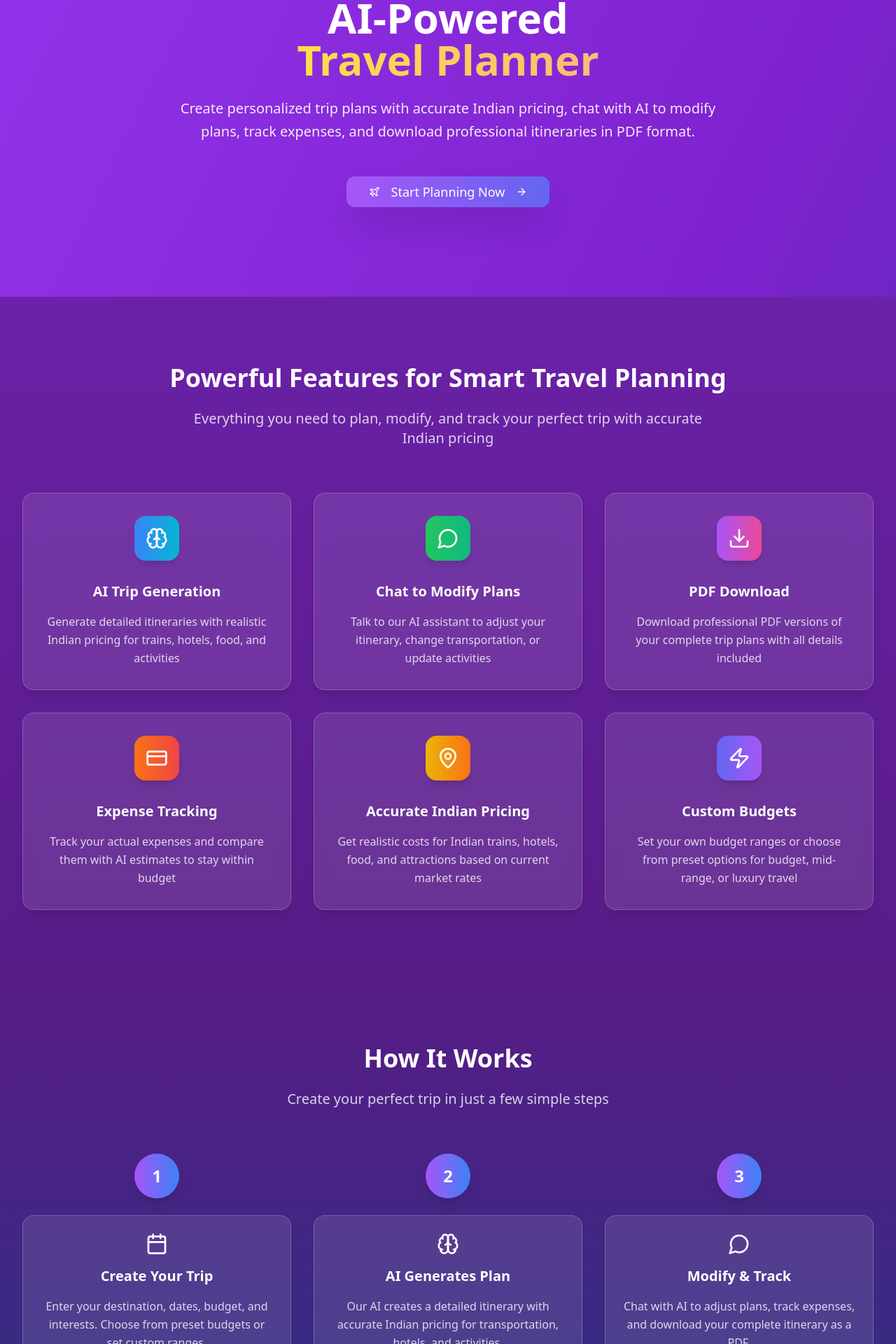
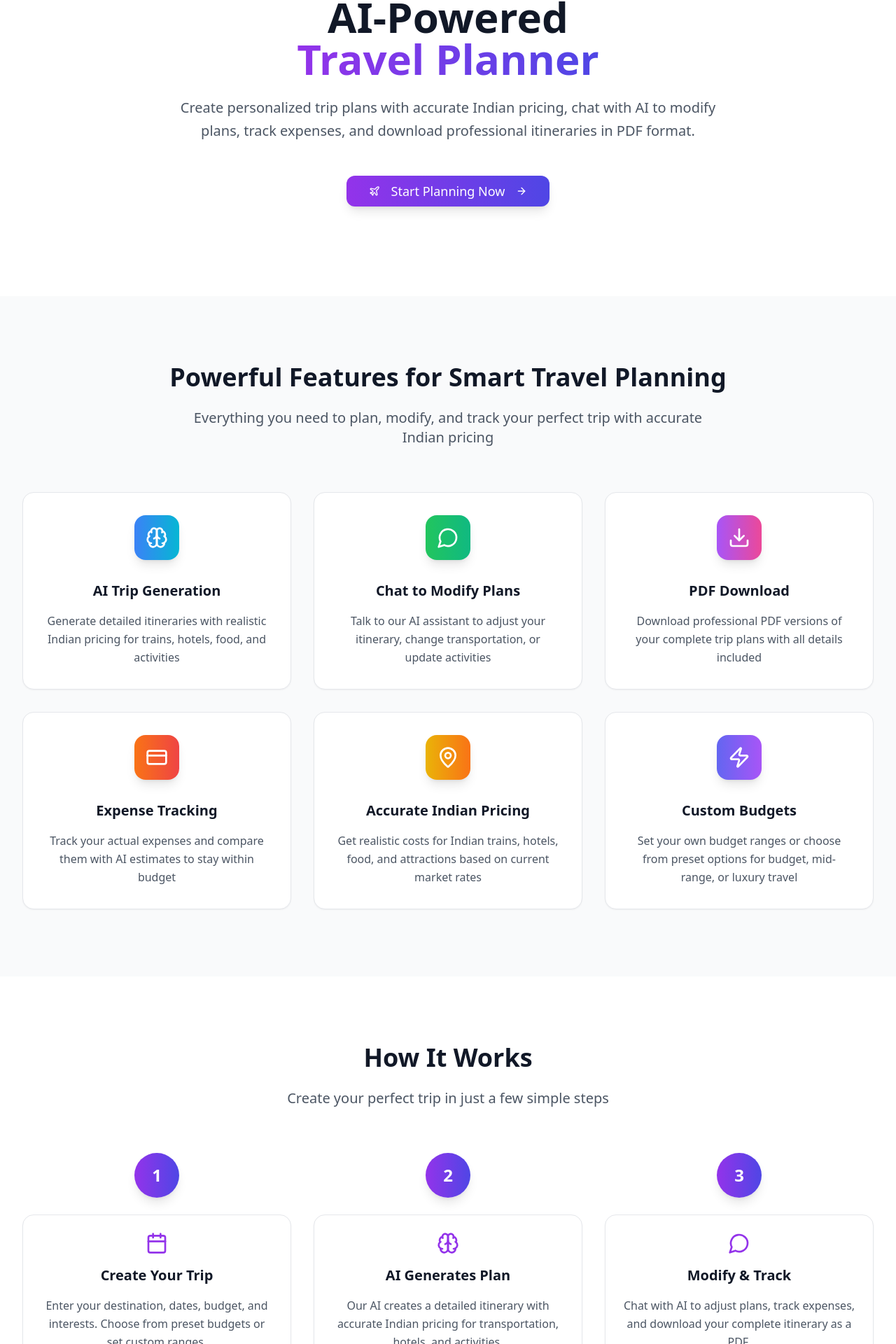
Before and after one commit to PatelShiv10/Trip-Planner, a React (Vite) app: page / in a window 1280 px wide. Shown: the part 150-2070 px from the top of the page at 70% size. Built offline with nearby package versions, Linux system fonts and the light colour scheme.

Commit message:
Refactor landing page theme
Update landing page to use a white background and apply the existing gradient theme to the navbar and other relevant components.

```diff
--- a/src/pages/Index.tsx
+++ b/src/pages/Index.tsx
@@ -7,9 +7,9 @@ import { Plane, MapPin, Calendar, Users, Brain, Shield, Globe, Star, ArrowRight,
 
 const Index = () => {
   return (
-    <div className="min-h-screen bg-gradient-to-br from-purple-600 via-purple-700 to-indigo-800">
+    <div className="min-h-screen bg-white">
       {/* Navigation */}
-      <nav className="relative z-10 bg-white/10 backdrop-blur-md border-b border-white/20">
+      <nav className="relative z-10 bg-gradient-to-r from-purple-600 via-purple-700 to-indigo-800 shadow-lg">
         <div className="max-w-7xl mx-auto px-4 sm:px-6 lg:px-8">
           <div className="flex justify-between items-center h-16">
             <div className="flex items-center space-x-3">
@@ -28,24 +28,24 @@ const Index = () => {
       </nav>
 
       {/* Hero Section */}
-      <div className="relative overflow-hidden">
+      <div className="relative overflow-hidden bg-white">
         <div className="relative max-w-7xl mx-auto px-4 sm:px-6 lg:px-8 pt-20 pb-16">
           <div className="text-center">
-            <h1 className="text-5xl md:text-6xl font-bold text-white mb-6 leading-tight">
+            <h1 className="text-5xl md:text-6xl font-bold text-gray-900 mb-6 leading-tight">
               AI-Powered
               <br />
-              <span className="bg-gradient-to-r from-yellow-300 to-orange-300 bg-clip-text text-transparent">
+              <span className="bg-gradient-to-r from-purple-600 to-indigo-600 bg-clip-text text-transparent">
                 Travel Planner
               </span>
             </h1>
 
-            <p className="text-xl text-white/90 mb-12 max-w-3xl mx-auto leading-relaxed">
+            <p className="text-xl text-gray-600 mb-12 max-w-3xl mx-auto leading-relaxed">
               Create personalized trip plans with accurate Indian pricing, chat with AI to modify plans, track expenses, and download professional itineraries in PDF format.
             </p>
 
             <div className="flex flex-col sm:flex-row gap-4 justify-center items-center mb-16">
               <Link to="/auth">
-                <Button size="lg" className="bg-gradient-to-r from-purple-500 to-indigo-500 hover:from-purple-600 hover:to-indigo-600 text-white px-8 py-4 text-lg rounded-xl shadow-2xl transition-all duration-200 hover:shadow-3xl">
+                <Button size="lg" className="bg-gradient-to-r from-purple-600 to-indigo-600 hover:from-purple-700 hover:to-indigo-700 text-white px-8 py-4 text-lg rounded-xl shadow-lg transition-all duration-200 hover:shadow-xl">
                   <Plane className="mr-2 h-5 w-5" />
                   Start Planning Now
                   <ArrowRight className="ml-2 h-5 w-5" />
@@ -57,13 +57,13 @@ const Index = () => {
       </div>
 
       {/* Features Section */}
-      <div className="relative bg-gradient-to-b from-purple-800 to-purple-900 py-24">
+      <div className="relative bg-gray-50 py-24">
         <div className="max-w-7xl mx-auto px-4 sm:px-6 lg:px-8">
           <div className="text-center mb-16">
-            <h2 className="text-4xl font-bold text-white mb-6">
+            <h2 className="text-4xl font-bold text-gray-900 mb-6">
               Powerful Features for Smart Travel Planning
             </h2>
-            <p className="text-xl text-white/80 max-w-3xl mx-auto">
+            <p className="text-xl text-gray-600 max-w-3xl mx-auto">
               Everything you need to plan, modify, and track your perfect trip with accurate Indian pricing
             </p>
           </div>
@@ -107,14 +107,14 @@ const Index = () => {
                 color: "from-indigo-500 to-purple-500"
               }
             ].map((feature, idx) => (
-              <Card key={idx} className="bg-white/10 backdrop-blur-md border-white/20 hover:bg-white/20 transition-all duration-300 rounded-2xl shadow-lg hover:shadow-2xl">
+              <Card key={idx} className="bg-white border border-gray-200 hover:shadow-lg transition-all duration-300 rounded-2xl">
                 <CardContent className="p-8">
                   <div className="text-center">
                     <div className={`p-4 bg-gradient-to-r ${feature.color} rounded-2xl inline-block mb-6 shadow-lg`}>
                       <feature.icon className="h-8 w-8 text-white" />
                     </div>
-                    <h3 className="text-xl font-bold text-white mb-4">{feature.title}</h3>
-                    <p className="text-white/80 leading-relaxed">{feature.description}</p>
+                    <h3 className="text-xl font-bold text-gray-900 mb-4">{feature.title}</h3>
+                    <p className="text-gray-600 leading-relaxed">{feature.description}</p>
                   </div>
                 </CardContent>
               </Card>
@@ -124,13 +124,13 @@ const Index = () => {
       </div>
 
       {/* How It Works Section */}
-      <div className="relative bg-gradient-to-b from-purple-900 to-indigo-900 py-24">
+      <div className="relative bg-white py-24">
         <div className="max-w-7xl mx-auto px-4 sm:px-6 lg:px-8">
           <div className="text-center mb-16">
-            <h2 className="text-4xl font-bold text-white mb-6">
+            <h2 className="text-4xl font-bold text-gray-900 mb-6">
               How It Works
             </h2>
-            <p className="text-xl text-white/80 max-w-2xl mx-auto">
+            <p className="text-xl text-gray-600 max-w-2xl mx-auto">
               Create your perfect trip in just a few simple steps
             </p>
           </div>
@@ -157,13 +157,13 @@ const Index = () => {
               }
             ].map((step, idx) => (
               <div key={idx} className="text-center">
-                <div className="bg-gradient-to-r from-purple-500 to-blue-500 rounded-full w-16 h-16 flex items-center justify-center mx-auto mb-6 shadow-lg">
+                <div className="bg-gradient-to-r from-purple-600 to-indigo-600 rounded-full w-16 h-16 flex items-center justify-center mx-auto mb-6 shadow-lg">
                   <span className="text-2xl font-bold text-white">{step.step}</span>
                 </div>
-                <div className="bg-white/10 backdrop-blur-md rounded-2xl p-6 border border-white/20">
-                  <step.icon className="h-8 w-8 text-white mx-auto mb-4" />
-                  <h3 className="text-xl font-bold text-white mb-4">{step.title}</h3>
-                  <p className="text-white/80 leading-relaxed">{step.description}</p>
+                <div className="bg-white border border-gray-200 rounded-2xl p-6 shadow-sm hover:shadow-md transition-all duration-300">
+                  <step.icon className="h-8 w-8 text-purple-600 mx-auto mb-4" />
+                  <h3 className="text-xl font-bold text-gray-900 mb-4">{step.title}</h3>
+                  <p className="text-gray-600 leading-relaxed">{step.description}</p>
                 </div>
               </div>
             ))}
@@ -182,7 +182,7 @@ const Index = () => {
               Join thousands of travelers using our AI-powered trip planner with accurate Indian pricing and smart features.
             </p>
             <Link to="/auth">
-              <Button size="lg" className="bg-white text-purple-600 hover:bg-gray-100 px-8 py-4 text-lg rounded-xl font-semibold shadow-2xl transition-all duration-200 hover:shadow-3xl">
+              <Button size="lg" className="bg-white text-purple-600 hover:bg-gray-100 px-8 py-4 text-lg rounded-xl font-semibold shadow-lg transition-all duration-200 hover:shadow-xl">
                 Get Started Free
                 <ArrowRight className="ml-2 h-5 w-5" />
               </Button>
```
